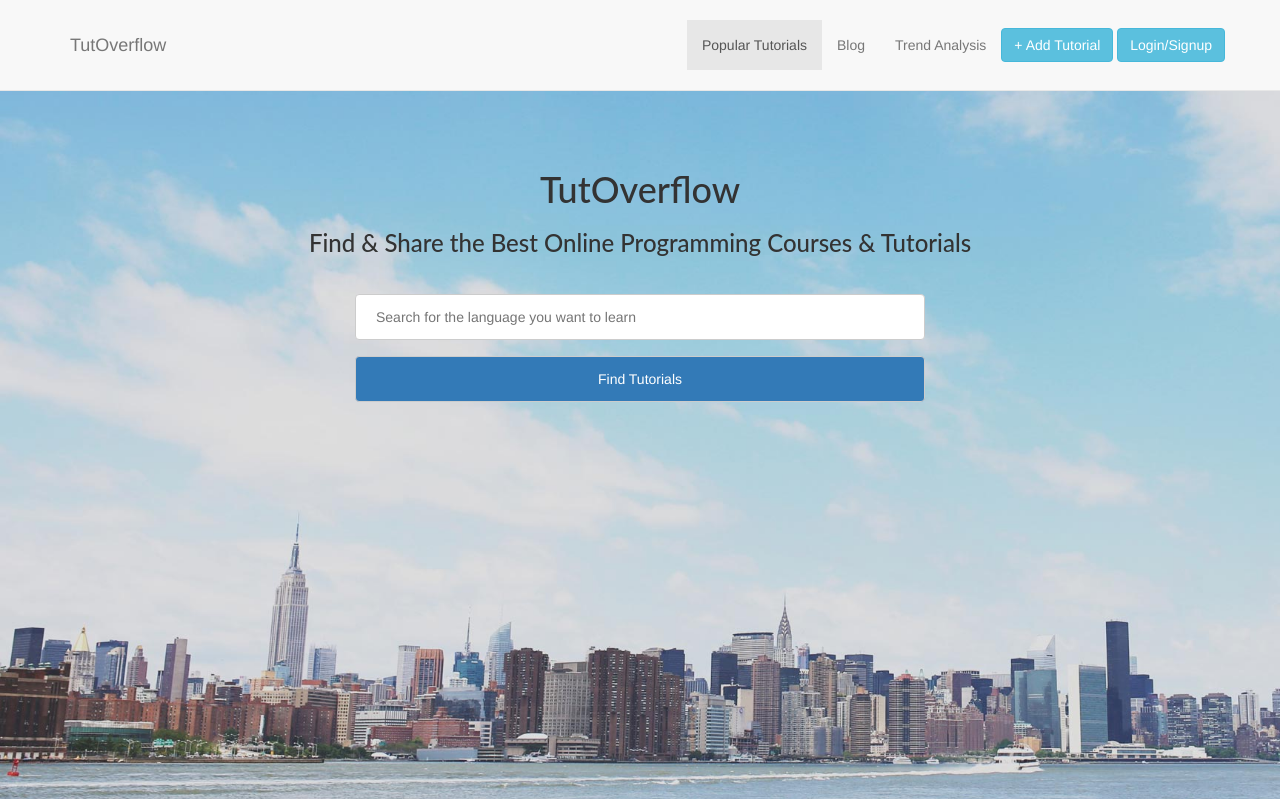
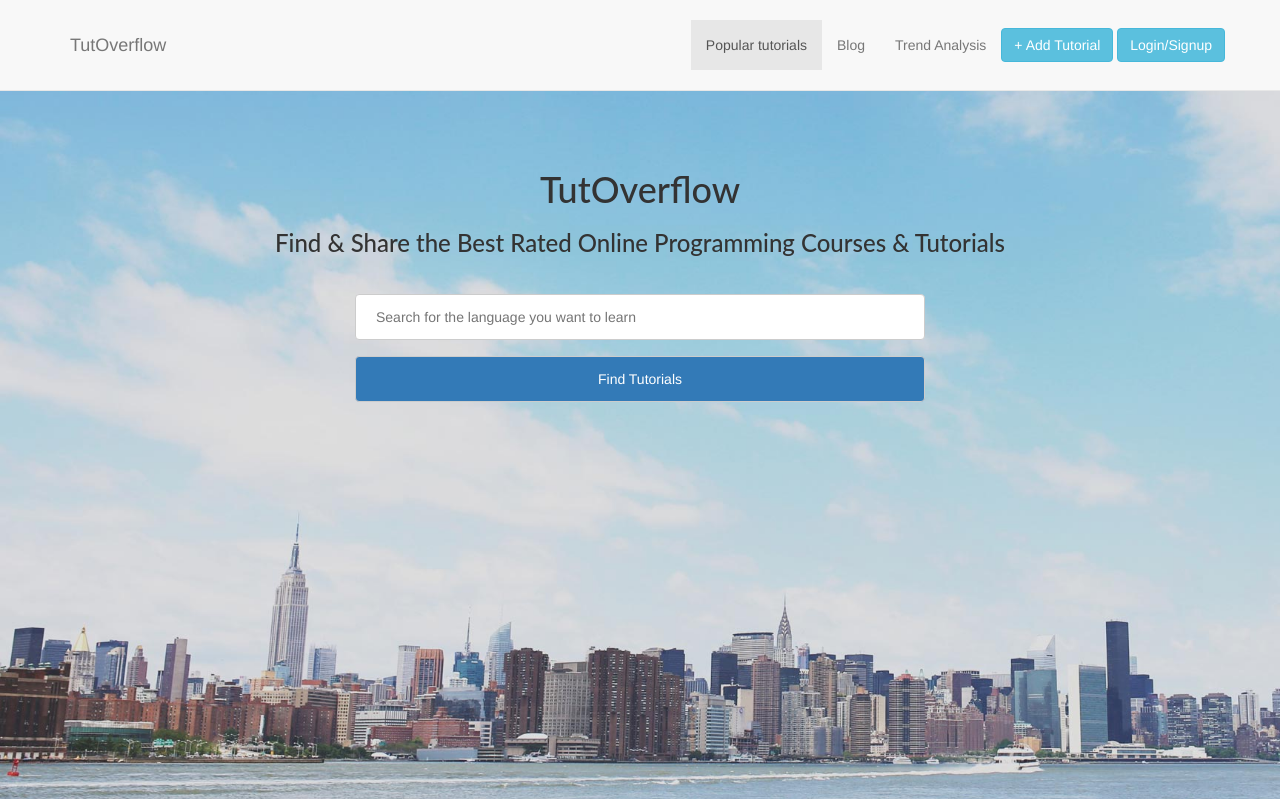
Before and after one commit to Crypt0knights/TutOverflow, a PHP site: page / in a window 1280 px wide. Shown: the top 799 px of the page. Run offline with PHP 8.4, Linux system fonts and the light colour scheme; data that the repository does not hold is empty.

Commit message:
Final commit

```diff
--- a/index.php
+++ b/index.php
@@ -44,10 +44,10 @@ if (!$conn)
             <div class="collapse navbar-collapse navbar-ex1-collapse">
                 <ul class="nav navbar-nav navbar-right">
                     <!-- Hidden li included to remove active class from about link when scrolled up past about section -->
-                    <li class="hidden" style="color: aq        ua;">
+                    <li class="hidden" style="color: aqua;">
                         <a class="page-scroll" href="#page-top"></a>
                         <li>
-                            <a class="page-scroll" href="#tutorials">Popular Tutorials</a>
+                            <a class="page-scroll" href="#tutorials">Popular tutorials</a>
                         </li>
                     </li>
                     <li>
@@ -157,7 +157,7 @@ if (!$conn)
         <div class="row">
             <div class="col-lg-12">
                 <h1 id="header">TutOverflow</h1>
-                <h3 id="header">Find & Share the Best Online Programming Courses & Tutorials</h3><br>
+                <h3 id="header">Find & Share the Best Rated Online Programming Courses & Tutorials</h3><br>
                 <form action="courses.php" method="GET" name="tech_form">
                     <input id="main-search" type="search" name="search_tech" placeholder="Search for the language you want to learn">
                     <input id="main-search" type="submit" class="btn btn-primary" value="Find Tutorials">
```
Lines whose indentation alone changed are shown as unchanged.
